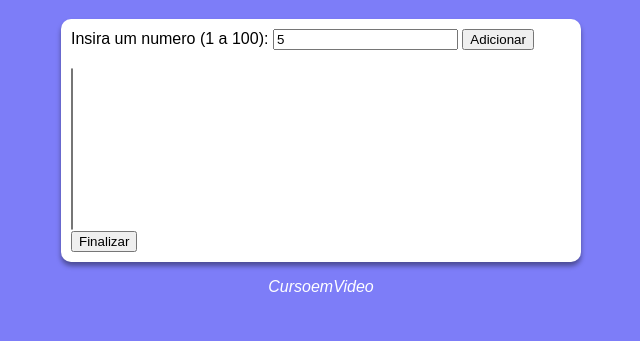
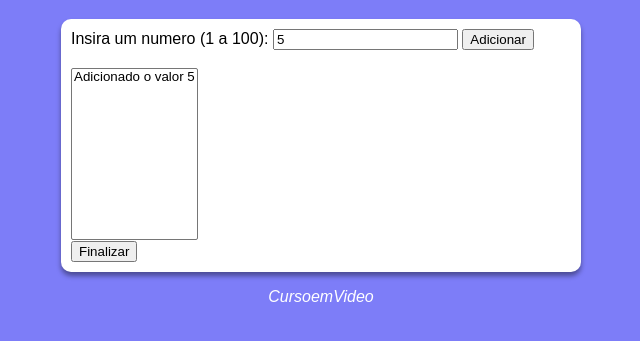
Before and after one commit to Lray227/Javascript, a plain HTML site: page Exercicios/Aula016/AulaEx016/Ex001.html in a window 1280 px wide. Both pictures are taken after typing "5" into the empty fields and a click on the button "Adicionar". Shown: the part 61-402 px from the top of the page, without its empty margins (319-959 px from the left). Drawn offline with Linux system fonts and the light colour scheme.

Commit message:
Tentativa de progresso

```diff
--- a/Exercicios/Aula016/AulaEx016/Ex001.html
+++ b/Exercicios/Aula016/AulaEx016/Ex001.html
@@ -18,7 +18,7 @@
             <br><br>
             <select name="sel" id="sel" size="10"></select>
             <br>
-            <input type="button" value="Finalizar">
+            <input type="button" value="Finalizar" onclick="Finalizar()">
         </div>
         <div id="res"></div>
     </section>
--- a/Exercicios/Aula016/AulaEx016/Script/script.js
+++ b/Exercicios/Aula016/AulaEx016/Script/script.js
@@ -1,9 +1,15 @@
 let num = document.getElementById('num')
-let sel = document.getAnimations('sel')
+let sel = document.getElementById('sel')
 let valor = []
 
 function Adicionar(){
     if(Number(num.value) < 1 || Number(num.value) > 100){
         window.alert('[ERRO] Dados inválidos')
+    }else {
+        let n = Number(num.value)
+        let item = document.createElement('option')
+        item.text = `Adicionado o valor ${n}`
+        sel.appendChild(item)
+        valor.push(n)
     }
 }
```
